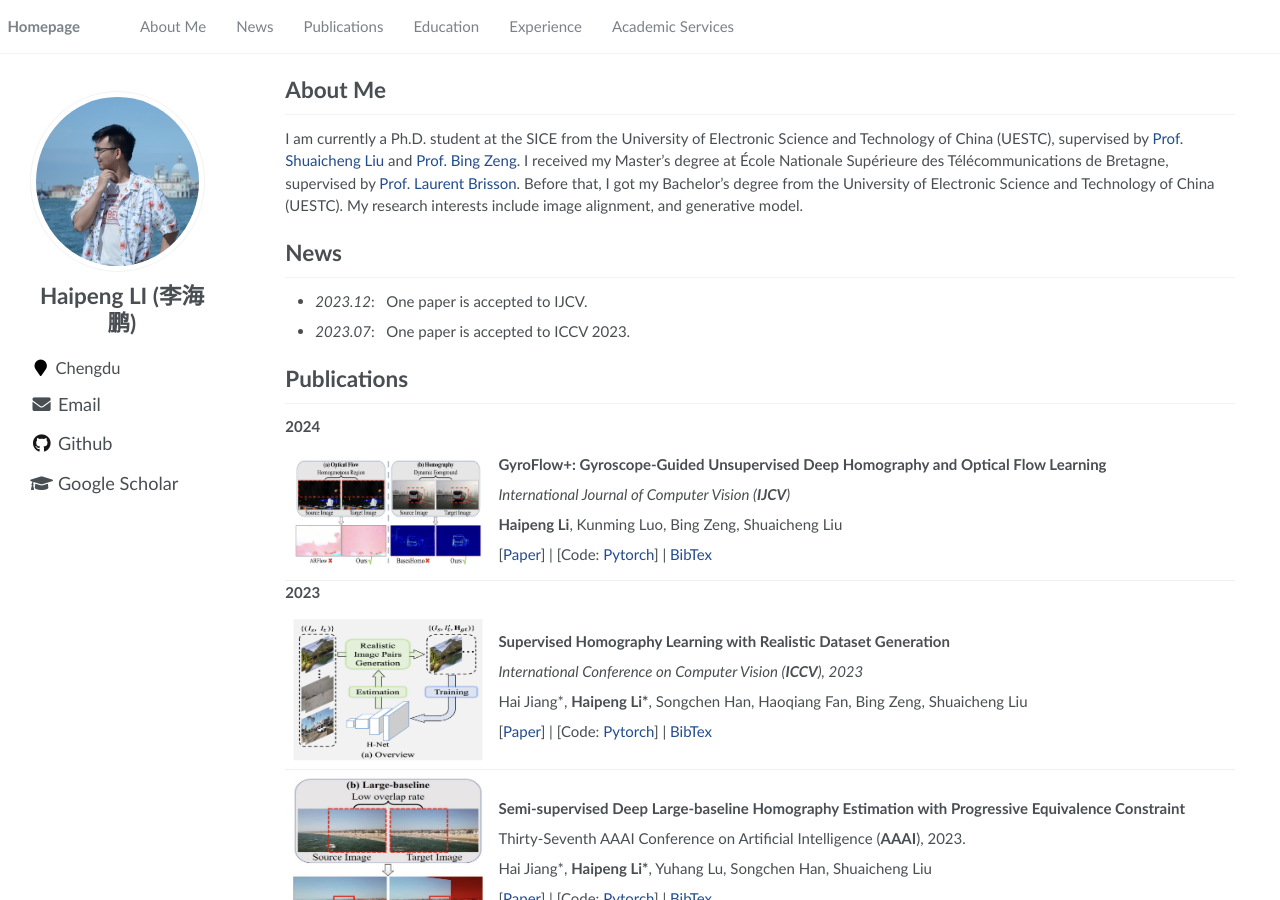
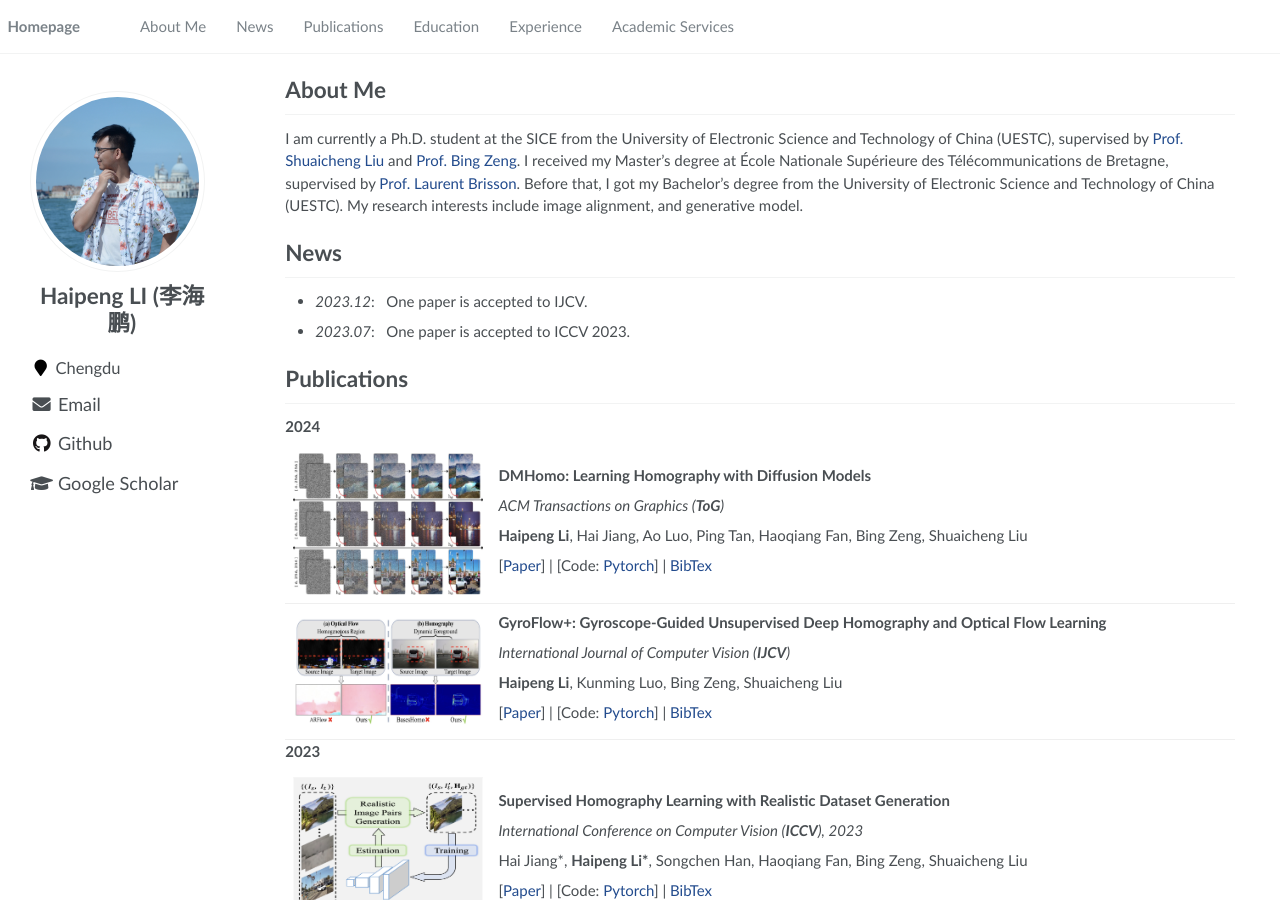
Before and after one commit to lhaippp/lhaippp.github.io, a Jekyll site: the page built from _pages/about.md, in a window 1280 px wide and 900 px high. Built offline with Jekyll 4.4.1, drawn with Linux system fonts in a browser that asks for light colours.

Commit message:
update DMHomo

```diff
--- a/_pages/about.md
+++ b/_pages/about.md
@@ -28,6 +28,19 @@ I am currently a Ph.D. student at the SICE from the University of Electronic Sci
 # Publications
 
 **2024**
+
+<div class='paper-box'><div class='paper-box-image'><img src='collections/2024_DMHomo/DMHomo.png' alt="sym" width="100%"></div>
+<div class='paper-box-text' markdown="1">
+
+**DMHomo: Learning Homography with Diffusion Models**
+
+*ACM Transactions on Graphics (**ToG**)*
+
+**Haipeng Li**, Hai Jiang, Ao Luo, Ping Tan, Haoqiang Fan, Bing Zeng, Shuaicheng Liu
+
+[[Paper]()] \| [Code: [Pytorch]()] \| [BibTex]() <strong><span class='show_paper_citations' data='3WQTKocAAAAJ:WF5omc3nYNoC'></span></strong>
+</div>
+</div>
 
 <!-- ######################################################### -->
 
```
Also changed, not shown: collections/2024_DMHomo/DMHomo.md (added, +7 -0 lines), collections/2024_RecDiffusion/DMHomo.md (added, +7 -0 lines), collections/2024_DMHomo/DMHomo.png (added), 1 other file.
